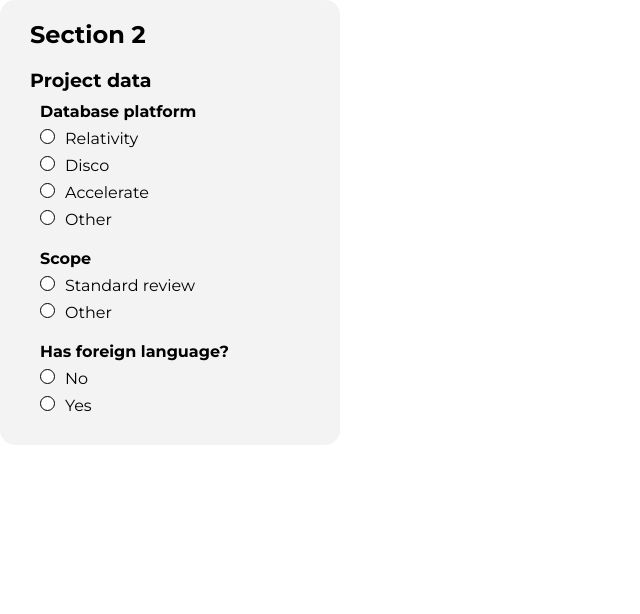
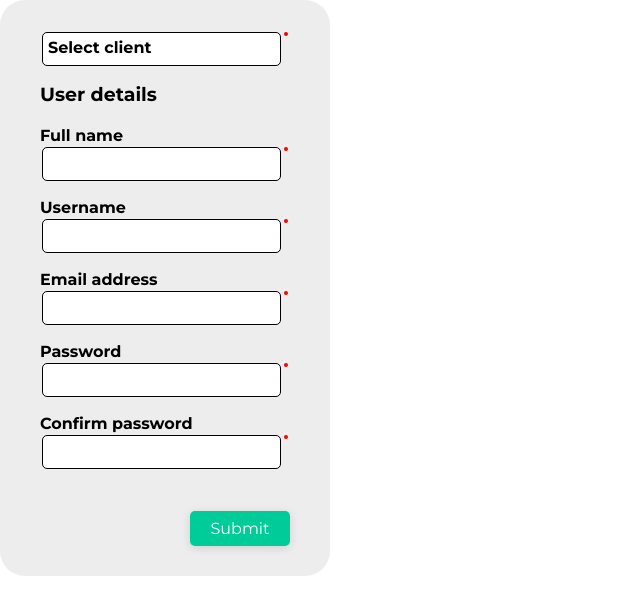
Before and after one commit to EsmeraldaKok/cbt-Dashboard, a Vue app in the folder cbt-dashboard/: page / in a window 1280 px wide. Shown: the top 614 px of the page, without its empty margins (0-640 px from the left). Built offline with nearby package versions, Linux system fonts and the light colour scheme.

Commit message:
required dot input fields

```diff
--- a/cbt-dashboard/src/App.vue
+++ b/cbt-dashboard/src/App.vue
@@ -2,8 +2,8 @@
   <div id="app">
     <!--<UserInfo />-->
     <!--<UserTable />-->
-    <AddProjectFormS2 />
-    <!--<AddUser />-->
+    <!--<AddProjectFormS2 />-->
+    <AddUser />
   </div>
 </template>
 
@@ -11,12 +11,12 @@
 
 //import UserInfo from './components/UserInfo.vue';
 //import UserTable from './components/UserTable.vue';
-//import AddUser from './components/AddUser.vue';
-import AddProjectFormS2 from './components/AddProjectFormS2.vue';
+import AddUser from './components/AddUser.vue';
+//import AddProjectFormS2 from './components/AddProjectFormS2.vue';
 
 export default {
     name: "App",
-    components: { AddProjectFormS2 }
+    components: { AddUser }
 }
 </script>
 <style>
--- a/cbt-dashboard/src/components/AddProjectFormS2.vue
+++ b/cbt-dashboard/src/components/AddProjectFormS2.vue
@@ -124,6 +124,7 @@
                         border: 1px solid black;
                         border-radius: 100%;
                         background: white;
+
                         &:checked {
                             border: 1px solid rgb(20, 201, 214);
                         }
--- a/cbt-dashboard/src/components/AddUser.vue
+++ b/cbt-dashboard/src/components/AddUser.vue
@@ -1,6 +1,6 @@
 <template>
     <form class="user_wrapper">
-
+    <div class="required">
         <div class="user_select">
             <div class="selected-value" @click="showOptions = !showOptions">
                 {{ selected }}
@@ -12,25 +12,40 @@
             </div>
             </div>
         </div>
-
+        <span class="dot"></span>
+    </div>
          <!--Heading -->
         <div class="user_heading">User details</div>
 
         <label for="Fullname" class="user_label">Full name</label>
+        <div class="required">
             <input type="Text" id="Fullname" required class="user_input" />
+            <span class="dot"></span>
+        </div>
 
         <label for="username" class="user_label">Username</label>
-        <input id="username" required type="text" class="user_input" />
+        <div class="required">
+            <input id="username" required type="text" class="user_input required" />
+            <span class="dot"></span>
+        </div>
 
         <label for="email" class="user_label">Email address</label>
-        <input id="email" required type="email" class="user_input" />
+        <div class="required">
+            <input id="email" required type="email" class="user_input required" />
+            <span class="dot"></span>
+        </div>
 
         <label for="password" class="user_label">Password</label>
-        <input type="password" required class="user_input" />
+        <div class="required">
+            <input type="password" required class="user_input required" />
+            <span class="dot"></span>
+        </div>
 
         <label for="password" class="user_label">Confirm password</label>
-        <input type="password" required class="user_input" />
-
+        <div class="required">
+            <input type="password" required class="user_input required" />
+            <span class="dot"></span>
+        </div>
         <button type="submit" class="user_submit_btn">Submit</button>
     </form>
 </template>
@@ -83,6 +98,14 @@
         justify-content: center;
 
         //Input styles
+        .required {
+            max-width: 280px;
+            width:100%;
+            display: flex;
+            flex-wrap: nowrap;
+            justify-content: space-between;
+            padding: 2px;
+
             .user_input {
                 max-width: 266px;
                 width:100%;
@@ -90,10 +113,20 @@
                 border: 1px solid #000000;
                 border-radius: 5px;
                 margin-bottom:15px;
-            padding: 10px;
                 color: black;
                 font-size: 1rem;
                 font-weight: 300;
+                padding-left: 10px;
+
+            }
+            .dot {
+                height: 4px;
+                width: 4px;
+                background-color: red;
+                border-radius: 100%;
+                margin-left: 3px;
+            }
+
     }
 
         //input label styles
@@ -115,6 +148,11 @@
             font-size: 1rem;
             box-shadow: rgba(99, 99, 99, 0.2) 0px 2px 8px 0px;
             margin-top: 25px;
+
+            &:hover {
+                background-color: black;
+
+            }
         }
 
         //heading styling
```
Lines whose indentation alone changed are shown as unchanged.
